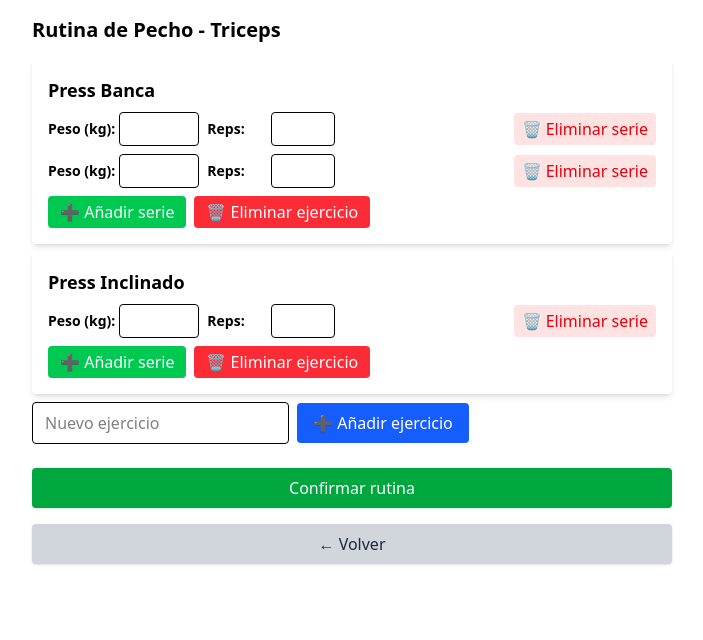
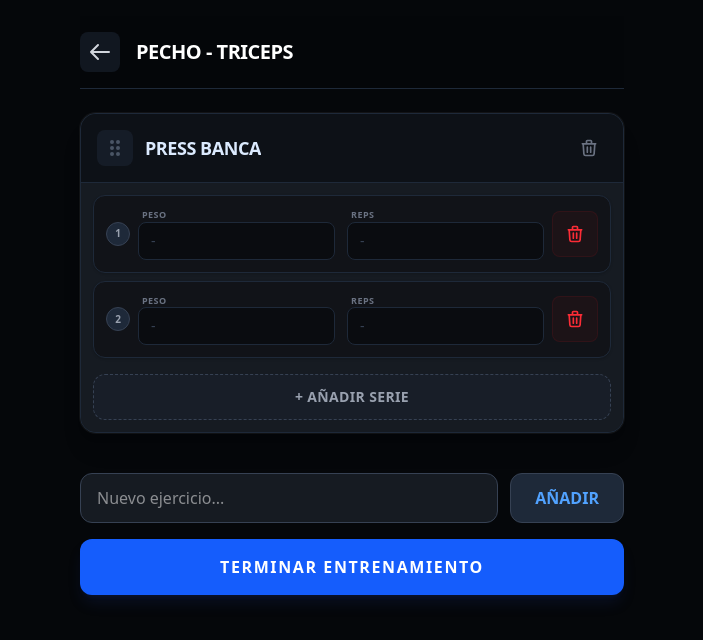
Before and after one commit to JoseZerte/rutinas-gym-app, a React (Vite) app: page / in a window 1280 px wide. Both pictures are taken after a click on the button "Pecho - Triceps". Shown: the top 640 px of the page, without its empty margins (288-991 px from the left). Built offline with nearby package versions, Linux system fonts and the light colour scheme.

Commit message:
its fcking mega carry time
app super mejorada

```diff
--- a/src/App.jsx
+++ b/src/App.jsx
@@ -2,68 +2,110 @@ import React, { useState, useEffect } from 'react';
 import { DndContext, closestCenter, PointerSensor, useSensor, useSensors } from '@dnd-kit/core';
 import { arrayMove, SortableContext, verticalListSortingStrategy, useSortable } from '@dnd-kit/sortable';
 import { CSS } from '@dnd-kit/utilities';
-import './tailwind.css';
 
-function SerieInput({ serie, onChangePeso, onChangeReps, onEliminar }) {
+// --- TEMA OSCURO PURO CON TU LÓGICA ---
+
+function SerieInput({ serie, index, onChangePeso, onChangeReps, onEliminar }) {
+    // Solo UI. La lógica viene limpia desde arriba.
+    const confirmarEliminar = () => {
+        if (window.confirm("¿Borrar esta serie?")) {
+            onEliminar();
+        }
+    };
+
     return (
-    <div className="flex flex-col sm:flex-row sm:items-center gap-2 w-full">
-      <label className="flex items-center gap-1 w-full justify-center sm:w-auto sm:justify-start">
-        <span className="text-sm font-semibold min-w-[60px]">Peso (kg):</span>
+        <div className="flex items-center gap-2 p-3 bg-[#111318] rounded-xl border border-gray-800 mb-2 shadow-sm">
+            {/* Círculo con número */}
+            <span className="flex-none w-6 h-6 flex items-center justify-center bg-gray-800 text-gray-400 rounded-full text-[10px] font-bold border border-gray-700">
+        {index + 1}
+      </span>
+
+            <div className="flex flex-1 gap-3">
+                {/* INPUT PESO (type="text" para tus notas) */}
+                <div className="flex flex-col flex-1 min-w-[60px]">
+                    <span className="text-[9px] uppercase font-bold text-gray-500 ml-1 tracking-wider">Peso</span>
                     <input
                         type="text"
-          value={serie.nuevoPeso ?? ''}        // 👈 input SIEMPRE vacío hasta que escribas
+                        value={serie.nuevoPeso ?? ''}
                         onChange={e => onChangePeso(e.target.value)}
-          placeholder={serie.peso || ''} // 👈 tras confirmar, aquí verás lo de la semana pasada
-          className="border rounded px-3 py-1 w-full sm:w-20 text-center"
+                        placeholder={serie.peso || '-'}
+                        className="w-full bg-[#0a0c10] text-gray-100 border border-gray-800 rounded-lg px-3 py-2 text-sm focus:border-blue-500 focus:ring-1 focus:ring-blue-500 outline-none placeholder:text-gray-700 transition-all font-medium"
                     />
-      </label>
-      <label className="flex items-center gap-1 w-full justify-center sm:w-auto sm:justify-start">
-        <span className="text-sm font-semibold min-w-[60px]">Reps:</span>
+                </div>
+
+                {/* INPUT REPS */}
+                <div className="flex flex-col flex-1 min-w-[60px]">
+                    <span className="text-[9px] uppercase font-bold text-gray-500 ml-1 tracking-wider">Reps</span>
                     <input
                         type="text"
-          value={serie.nuevoReps ?? ''}        // 👈 input vacío hasta que escribas
+                        value={serie.nuevoReps ?? ''}
                         onChange={e => onChangeReps(e.target.value)}
-          placeholder={serie.reps || ''}   // 👈 tras confirmar, queda como placeholder
-          className="border rounded px-3 py-1 w-full sm:w-16 text-center"
+                        placeholder={serie.reps || '-'}
+                        className="w-full bg-[#0a0c10] text-gray-100 border border-gray-800 rounded-lg px-3 py-2 text-sm focus:border-blue-500 focus:ring-1 focus:ring-blue-500 outline-none placeholder:text-gray-700 transition-all font-medium"
                     />
-      </label>
+                </div>
+            </div>
+
+            {/* BOTÓN ELIMINAR SERIE (Visible y accesible) */}
             <button
-        onClick={onEliminar}
-        className="ml-auto px-2 py-1 rounded bg-red-100 text-red-600 hover:bg-red-200 hover:text-red-700 transition-colors duration-200"
+                onClick={confirmarEliminar}
+                className="flex-none p-3 bg-red-900/10 text-red-500 hover:bg-red-900/30 rounded-lg border border-red-900/20 transition-colors"
             >
-        🗑 Eliminar serie
+                <svg xmlns="http://www.w3.org/2000/svg" className="h-5 w-5" fill="none" viewBox="0 0 24 24" stroke="currentColor">
+                    <path strokeLinecap="round" strokeLinejoin="round" strokeWidth={2} d="M19 7l-.867 12.142A2 2 0 0116.138 21H7.862a2 2 0 01-1.995-1.858L5 7m5 4v6m4-6v6m1-10V4a1 1 0 00-1-1h-4a1 1 0 00-1 1v3M4 7h16" />
+                </svg>
             </button>
         </div>
     );
 }
 
 function Ejercicio({ ejercicio, onActualizarSerie, onAgregarSerie, onEliminarEjercicio }) {
-  const { attributes, listeners, setNodeRef, transform, transition } = useSortable({ id: ejercicio.id });
-  const style = { transform: CSS.Transform.toString(transform), transition };
+    const { attributes, listeners, setNodeRef, transform, transition, isDragging } = useSortable({ id: ejercicio.id });
+
+    const style = {
+        transform: CSS.Transform.toString(transform),
+        transition,
+        zIndex: isDragging ? 50 : 1,
+        opacity: isDragging ? 0.8 : 1
+    };
 
     return (
-    <div ref={setNodeRef} style={style} {...attributes} {...listeners} className="bg-white shadow-md p-4 rounded space-y-2 mb-2">
-      <h3 className="font-bold text-lg">{ejercicio.nombre}</h3>
-      {ejercicio.series.map(serie => (
+        <div ref={setNodeRef} style={style} className="bg-[#161b22] border border-gray-800 rounded-2xl mb-6 overflow-hidden shadow-xl ring-1 ring-white/5">
+            {/* Cabecera del Ejercicio */}
+            <div className="bg-[#0d1117] p-4 border-b border-gray-800 flex items-center justify-between">
+                <div className="flex items-center gap-3 overflow-hidden">
+                    {/* Asa para arrastrar */}
+                    <div {...attributes} {...listeners} className="cursor-grab active:cursor-grabbing p-2 text-gray-600 hover:text-blue-400 bg-gray-800/50 rounded-lg touch-none">
+                        <svg width="20" height="20" fill="currentColor" viewBox="0 0 20 20"><path d="M7 2a2 2 0 100 4 2 2 0 000-4zM7 8a2 2 0 100 4 2 2 0 000-4zM7 14a2 2 0 100 4 2 2 0 000-4zM13 2a2 2 0 100 4 2 2 0 000-4zM13 8a2 2 0 100 4 2 2 0 000-4zM13 14a2 2 0 100 4 2 2 0 000-4z" /></svg>
+                    </div>
+                    <h3 className="font-black text-lg text-blue-100 uppercase tracking-tight truncate">{ejercicio.nombre}</h3>
+                </div>
+
+                {/* Botón Eliminar Ejercicio (Rojo suave) */}
+                <button
+                    onClick={() => { if(window.confirm(`¿Eliminar ejercicio "${ejercicio.nombre}"?`)) onEliminarEjercicio() }}
+                    className="text-gray-500 hover:text-red-500 hover:bg-red-500/10 p-2 rounded-lg transition-all"
+                >
+                    <svg className="w-5 h-5" fill="none" stroke="currentColor" viewBox="0 0 24 24"><path strokeLinecap="round" strokeLinejoin="round" strokeWidth="2" d="M19 7l-.867 12.142A2 2 0 0116.138 21H7.862a2 2 0 01-1.995-1.858L5 7m5 4v6m4-6v6m1-10V4a1 1 0 00-1-1h-4a1 1 0 00-1 1v3M4 7h16" /></svg>
+                </button>
+            </div>
+
+            <div className="p-3 bg-[#161b22]">
+                {ejercicio.series.map((serie, index) => (
                     <SerieInput
                         key={serie.id}
+                        index={index}
                         serie={serie}
                         onChangePeso={valor => onActualizarSerie(serie.id, 'nuevoPeso', valor)}
                         onChangeReps={valor => onActualizarSerie(serie.id, 'nuevoReps', valor)}
                         onEliminar={() => onActualizarSerie(serie.id, 'eliminar')}
                     />
                 ))}
-      <div className="flex gap-2 mt-2">
-        <button onClick={onAgregarSerie} className="bg-green-500 hover:bg-green-600 text-white px-3 py-1 rounded">➕ Añadir serie</button>
                 <button
-          onClick={() => {
-            if (window.confirm(`¿Eliminar el ejercicio "${ejercicio.nombre}"?`)) {
-              onEliminarEjercicio();
-            }
-          }}
-          className="bg-red-500 hover:bg-red-600 text-white px-3 py-1 rounded"
+                    onClick={onAgregarSerie}
+                    className="w-full py-3 mt-2 border border-dashed border-gray-700 bg-gray-800/30 rounded-xl text-gray-400 hover:text-blue-400 hover:border-blue-500/50 hover:bg-blue-500/5 transition-all font-bold text-sm tracking-wide"
                 >
-          🗑 Eliminar ejercicio
+                    + AÑADIR SERIE
                 </button>
             </div>
         </div>
@@ -72,6 +114,8 @@ function Ejercicio({ ejercicio, onActualizarSerie, onAgregarSerie, onEliminarEje
 
 export default function App() {
     const [gruposel, setgruposel] = useState(null);
+
+    // --- INICIALIZACIÓN DE ESTADO (Igual que tu original) ---
     const [rutinas, setRutinas] = useState(() => {
         const saved = localStorage.getItem('rutinas');
         return saved
@@ -82,13 +126,7 @@ export default function App() {
                             { id: 1, peso: '', reps: '', nuevoPeso: '', nuevoReps: '' },
                             { id: 2, peso: '', reps: '', nuevoPeso: '', nuevoReps: '' }
                         ]},
-            { id: 2, nombre: 'Press Inclinado', series: [
-              { id: 1, peso: '', reps: '', nuevoPeso: '', nuevoReps: '' }
-            ]}
                 ],
-          'Espalda - Biceps': [],
-          'Pierna': [],
-          'Hombro - Triceps': []
             };
     });
 
@@ -96,11 +134,11 @@ export default function App() {
     const [nuevoGrupo, setNuevoGrupo] = useState('');
     const [confirmacionVisible, setConfirmacionVisible] = useState(false);
 
-  // Drag & Drop con delay para no molestar a los inputs
+    // Sensores táctiles (para que vaya fino en móvil)
     const sensors = useSensors(
         useSensor(PointerSensor, {
             activationConstraint: {
-        delay: 250,
+                delay: 200, // Un pelín de delay para diferenciar scroll de drag
                 tolerance: 5,
             },
         })
@@ -109,6 +147,10 @@ export default function App() {
     useEffect(() => {
         localStorage.setItem('rutinas', JSON.stringify(rutinas));
     }, [rutinas]);
+
+    // --- TU LÓGICA ORIGINAL (INTACTA) PARA EVITAR BUGS ---
+    // He quitado mis inventos de "guardarHistorial" y "callbacks inline".
+    // Volvemos a la manipulación segura de arrays.
 
     const agregarEjercicio = () => {
         if (!nuevoEjercicio.trim()) return;
@@ -119,12 +161,14 @@ export default function App() {
             nombre: nuevoEjercicio,
             series: [{ id: Date.now() + Math.random(), peso: '', reps: '', nuevoPeso: '', nuevoReps: '' }]
         };
+        // Copia limpia del array
         setRutinas(prev => ({ ...prev, [gruposel]: [...ejerciciosGrupo, ejercicio] }));
-    setNuevoEjercicio(''); // limpia el input de "Nuevo ejercicio"
+        setNuevoEjercicio('');
     };
 
     const actualizarSerie = (idEjercicio, idSerie, campo, valor) => {
         setRutinas(prev => {
+            // TU LÓGICA DE COPIA PROFUNDA (Segura)
             const copiaGrupo = [...prev[gruposel]];
             const idxEj = copiaGrupo.findIndex(e => e.id === idEjercicio);
             if (idxEj === -1) return prev;
@@ -145,11 +189,14 @@ export default function App() {
 
     const agregarSerie = idEjercicio => {
         setRutinas(prev => {
+            // TU LÓGICA DE COPIA PROFUNDA (Segura)
             const copiaGrupo = [...prev[gruposel]];
             const idxEj = copiaGrupo.findIndex(e => e.id === idEjercicio);
             if (idxEj === -1) return prev;
             const copiaEj = { ...copiaGrupo[idxEj] };
 
+            // Aquí estaba mi cagada anterior. Volvemos a tu método:
+            // Crear nueva referencia del array de series
             copiaEj.series = [
                 ...copiaEj.series,
                 { id: Date.now() + Math.random(), peso: '', reps: '', nuevoPeso: '', nuevoReps: '' }
@@ -167,7 +214,6 @@ export default function App() {
         }));
     };
 
-  // 👇 Al confirmar: pasa lo escrito a placeholder (peso/reps) y limpia inputs (nuevoPeso/nuevoReps)
     const confirmarRutina = () => {
         setRutinas(prev => {
             const actualizado = { ...prev };
@@ -184,8 +230,8 @@ export default function App() {
                             serie.nuevoReps !== undefined && serie.nuevoReps !== ''
                                 ? serie.nuevoReps
                                 : (serie.reps ?? ''),
-            nuevoPeso: '',   // limpia inputs
-            nuevoReps: ''    // limpia inputs
+                        nuevoPeso: '',
+                        nuevoReps: ''
                     }))
                 }));
             }
@@ -209,7 +255,7 @@ export default function App() {
     };
 
     const eliminarGrupo = nombreGrupo => {
-    if (!window.confirm(`¿Eliminar la rutina "${nombreGrupo}"?`)) return;
+        if (!window.confirm(`¿Eliminar la rutina "${nombreGrupo}" y todos sus datos?`)) return;
         setRutinas(prev => {
             const copia = { ...prev };
             delete copia[nombreGrupo];
@@ -231,51 +277,130 @@ export default function App() {
         }
     };
 
+    // --- RENDERIZADO (ESTÉTICA MEJORADA) ---
+
     return (
-    <main className="p-4 max-w-2xl mx-auto">
+        <div className="min-h-screen bg-[#05070a] text-gray-200 font-sans pb-20 selection:bg-blue-500/30">
+            <main className="p-4 max-w-xl mx-auto">
                 {gruposel === null ? (
-        <div className="space-y-4">
-          <h1 className="text-2xl font-bold text-center mb-4">Selecciona un grupo</h1>
-          <div className="grid grid-cols-1 gap-3">
+                    // --- MENÚ PRINCIPAL ---
+                    <div className="pt-8 animate-in fade-in zoom-in-95 duration-300">
+                        <h1 className="text-4xl font-black italic tracking-tighter text-center mb-1 text-blue-500">GYMZAPP</h1>
+                        <p className="text-center text-gray-500 mb-8 text-sm font-medium uppercase tracking-widest">Selecciona tu rutina</p>
+
+                        <div className="space-y-3">
                             {Object.keys(rutinas).map(grupo => (
-              <div key={grupo} className="flex items-center gap-2">
-                <button onClick={() => setgruposel(grupo)} className="flex-1 bg-blue-600 hover:bg-blue-700 text-white px-4 py-2 rounded shadow">{grupo}</button>
-                <button onClick={() => eliminarGrupo(grupo)} className="bg-red-500 hover:bg-red-600 text-white px-3 py-2 rounded">🗑</button>
+                                <div key={grupo} className="group relative flex items-stretch shadow-lg rounded-2xl overflow-hidden transition-all hover:shadow-blue-900/10">
+                                    {/* Botón Principal de la Rutina */}
+                                    <button
+                                        onClick={() => setgruposel(grupo)}
+                                        className="flex-1 bg-[#111318] border-y border-l border-gray-800 p-5 text-left active:bg-[#1c212c] transition-colors"
+                                    >
+                                        <div className="flex justify-between items-center">
+                                            <span className="text-lg font-bold text-gray-100 group-hover:text-blue-400 transition-colors">{grupo}</span>
+
+                                        </div>
+                                    </button>
+
+                                    {/* Botón Borrar Rutina (Integrado pero seguro) */}
+                                    <button
+                                        onClick={() => eliminarGrupo(grupo)}
+                                        className="bg-[#111318] border border-gray-800 w-16 flex items-center justify-center text-gray-600 hover:text-red-500 hover:bg-red-500/5 transition-all border-l-0"
+                                        title="Eliminar rutina"
+                                    >
+                                        <svg xmlns="http://www.w3.org/2000/svg" className="h-5 w-5" fill="none" viewBox="0 0 24 24" stroke="currentColor">
+                                            <path strokeLinecap="round" strokeLinejoin="round" strokeWidth={2} d="M19 7l-.867 12.142A2 2 0 0116.138 21H7.862a2 2 0 01-1.995-1.858L5 7m5 4v6m4-6v6m1-10V4a1 1 0 00-1-1h-4a1 1 0 00-1 1v3M4 7h16" />
+                                        </svg>
+                                    </button>
                                 </div>
                             ))}
                         </div>
-          <div className="mt-6 space-y-2">
-            <input type="text" placeholder="Nuevo grupo (ej. Pierna)" value={nuevoGrupo} onChange={e => setNuevoGrupo(e.target.value)} className="border rounded px-3 py-2 w-full"/>
-            <button onClick={crearNuevoGrupo} className="bg-green-600 hover:bg-green-700 text-white px-4 py-2 rounded w-full">➕ Crear rutina</button>
+
+                        {/* Crear nueva rutina */}
+                        <div className="mt-8 pt-6 border-t border-gray-800/50">
+                            <div className="flex gap-2">
+                                <input
+                                    type="text"
+                                    placeholder="Ej: Pierna"
+                                    value={nuevoGrupo}
+                                    onChange={e => setNuevoGrupo(e.target.value)}
+                                    className="flex-1 bg-[#0d1117] border border-gray-800 rounded-xl px-4 py-3 text-white focus:border-blue-500 focus:outline-none transition-colors"
+                                />
+                                <button
+                                    onClick={crearNuevoGrupo}
+                                    className="bg-blue-600 hover:bg-blue-500 text-white font-bold px-5 rounded-xl transition-colors"
+                                >
+                                    +
+                                </button>
+                            </div>
                         </div>
                     </div>
                 ) : (
+                    // --- VISTA DETALLE RUTINA ---
+                    <div className="animate-in slide-in-from-right-4 duration-300">
+                        {/* Header Sticky */}
+                        <div className="sticky top-0 bg-[#05070a]/95 backdrop-blur-md z-30 py-4 border-b border-gray-800 mb-6 flex items-center gap-4">
+                            <button
+                                onClick={() => setgruposel(null)}
+                                className="p-2 bg-gray-800/50 rounded-lg text-gray-300 hover:text-white hover:bg-gray-700 transition-all active:scale-95"
+                            >
+                                <svg xmlns="http://www.w3.org/2000/svg" className="h-6 w-6" fill="none" viewBox="0 0 24 24" stroke="currentColor">
+                                    <path strokeLinecap="round" strokeLinejoin="round" strokeWidth={2} d="M10 19l-7-7m0 0l7-7m-7 7h18" />
+                                </svg>
+                            </button>
+                            <h2 className="text-xl font-black uppercase tracking-tight text-white truncate">{gruposel}</h2>
+                        </div>
+
                         <DndContext sensors={sensors} collisionDetection={closestCenter} onDragEnd={handleDragEnd}>
                             <SortableContext items={rutinas[gruposel]} strategy={verticalListSortingStrategy}>
                                 <div className="space-y-6">
-              <h2 className="text-xl font-semibold mb-4">Rutina de {gruposel}</h2>
                                     {rutinas[gruposel].map(ejercicio => (
                                         <Ejercicio
                                             key={ejercicio.id}
                                             ejercicio={ejercicio}
                                             onActualizarSerie={(idSerie, campo, valor) => actualizarSerie(ejercicio.id, idSerie, campo, valor)}
                                             onAgregarSerie={() => agregarSerie(ejercicio.id)}
-                  onEliminarEjercicio={() => eliminarEjercicio(ejercicio.id)} // confirm se hace dentro del botón
+                                            onEliminarEjercicio={() => eliminarEjercicio(ejercicio.id)}
                                         />
                                     ))}
-              <div className="flex flex-col sm:flex-row gap-2 items-center">
-                <input type="text" placeholder="Nuevo ejercicio" value={nuevoEjercicio} onChange={e => setNuevoEjercicio(e.target.value)} className="border rounded px-3 py-2 w-full sm:w-auto"/>
-                <button onClick={agregarEjercicio} className="bg-blue-600 hover:bg-blue-700 text-white px-4 py-2 rounded">➕ Añadir ejercicio</button>
-              </div>
-              <div className="flex flex-col gap-4 mt-6">
-                <button onClick={confirmarRutina} className="px-4 py-2 bg-green-600 hover:bg-green-700 text-white rounded shadow">Confirmar rutina</button>
-                <button onClick={() => setgruposel(null)} className="px-4 py-2 bg-gray-300 hover:bg-gray-400 text-gray-800 rounded shadow">← Volver</button>
-              </div>
                                 </div>
                             </SortableContext>
                         </DndContext>
+
+                        {/* Footer con acciones */}
+                        <div className="mt-10 space-y-4 pb-10">
+                            <div className="flex gap-3">
+                                <input
+                                    type="text"
+                                    placeholder="Nuevo ejercicio..."
+                                    value={nuevoEjercicio}
+                                    onChange={e => setNuevoEjercicio(e.target.value)}
+                                    className="flex-1 bg-[#161b22] border border-gray-700 rounded-xl px-4 py-3 text-white focus:border-blue-500 focus:outline-none"
+                                />
+                                <button
+                                    onClick={agregarEjercicio}
+                                    className="bg-gray-800 hover:bg-gray-700 text-blue-400 font-bold px-6 rounded-xl border border-gray-700 transition-colors"
+                                >
+                                    AÑADIR
+                                </button>
+                            </div>
+
+                            <button
+                                onClick={confirmarRutina}
+                                className="w-full py-4 bg-blue-600 hover:bg-blue-500 text-white font-black uppercase tracking-widest rounded-xl shadow-lg shadow-blue-900/20 active:scale-[0.98] transition-all"
+                            >
+                                TERMINAR ENTRENAMIENTO
+                            </button>
+                        </div>
+                    </div>
                 )}
-      {confirmacionVisible && <div className="fixed bottom-4 left-1/2 transform -translate-x-1/2 bg-green-500 text-white px-4 py-2 rounded shadow">Rutina confirmada ✅</div>}
+
+                {confirmacionVisible && (
+                    <div className="fixed top-10 left-1/2 transform -translate-x-1/2 bg-green-500 text-black px-6 py-3 rounded-full shadow-2xl font-bold animate-bounce z-50">
+                        Datos guardados correctamente ✅
+                    </div>
+                )}
             </main>
+        </div>
     );
 }
```
Also changed, not shown: 1 other file (tests, documents, lock files or other folders). Lines whose indentation alone changed are shown as unchanged.
